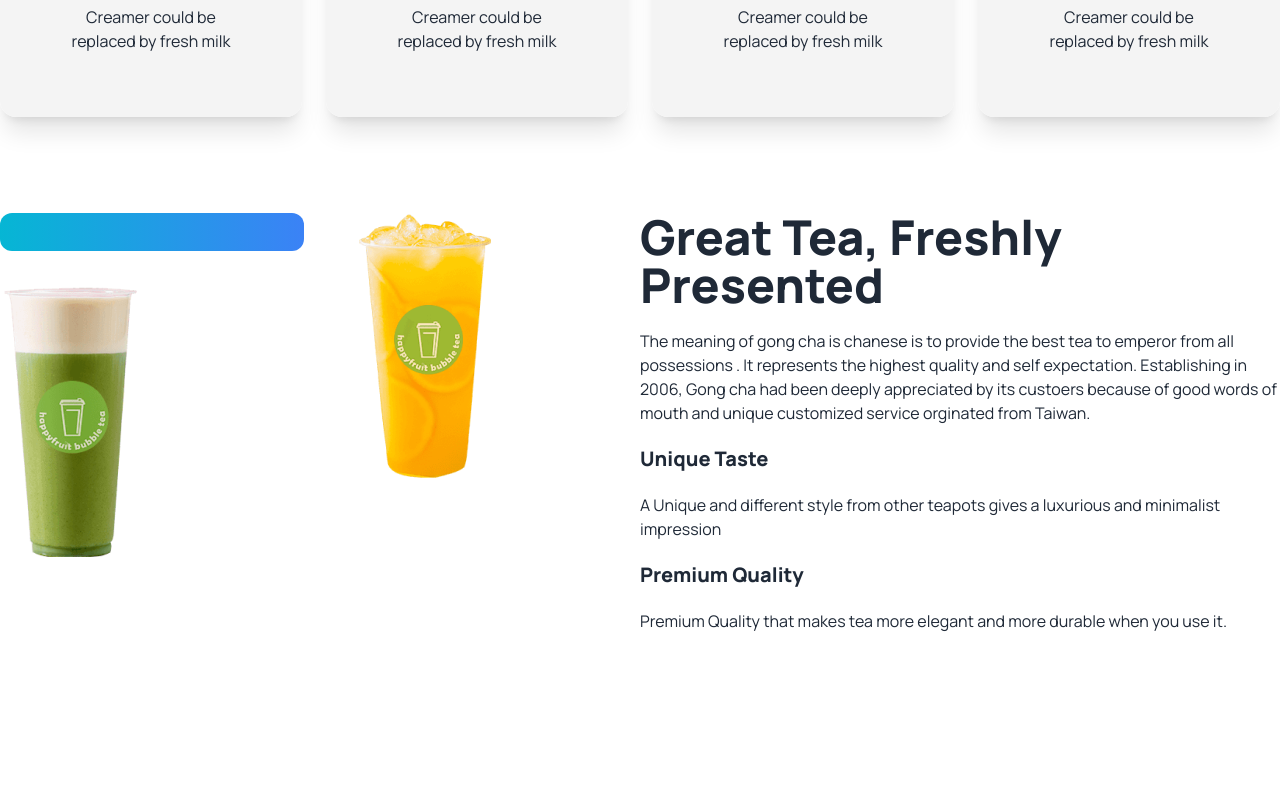
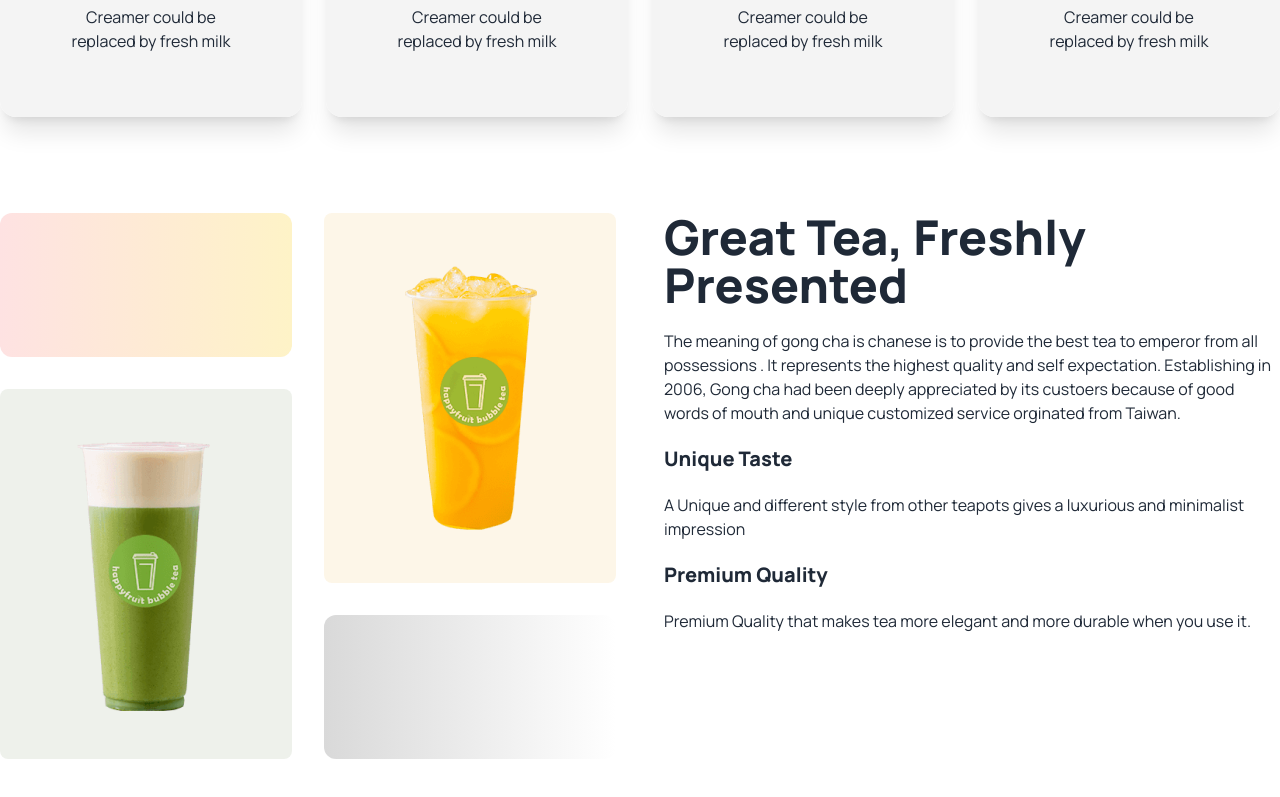
Before and after one commit to pkcbcse/tea-house-with-daisyui, a plain HTML site: page index.html in a window 1280 px wide. Shown: the part 924-1721 px from the top of the page. Before the commit the page ends 1653 px from the top, so only its background shows below. Drawn offline with nearby package versions, Linux system fonts and the light colour scheme.

Commit message:
Implement grid layout with gradient_Module_14.5

```diff
--- a/index.html
+++ b/index.html
@@ -127,16 +127,16 @@
 
     <!-- Great tea fresh Tea Section -->
 
-    <Section class="my-24 flex flex-col lg:flex-row">
+    <Section class="my-24 flex gap-12 flex-col lg:flex-row">
       <div class="grid gap-8 grid-cols-1 md:grid-cols-2 flex-1">
-        <div class="rounded-xl bg-gradient-to-r from-cyan-500 to-blue-500"></div>
-        <div class="row-span-2">
+        <div class="rounded-xl h-36  bg-gradient-to-r from-red-100 to bg-amber-100"></div>
+        <div class="row-span-2 bg-[#e6a6231a] rounded-lg px-8 py-12 flex justify-center items-center">
           <img src="images/fresh-1.png" alt="">
         </div>
-        <div class="row-span-2">
+        <div class="row-span-2 bg-[#5776391A] rounded-lg px-8 py-12 flex justify-center items-center">
           <img src="images/fresh-2.png" alt="">
         </div>
-        <div> </div>
+        <div class="rounded-xl h-36  bg-gradient-to-r from-[#D9D9D9] to-[#FFFFFF]"></div>
       </div>
       <div class="space-y-5 flex-1">
         <h3 class="text-5xl font-extrabold">Great Tea, Freshly<br> Presented</h3>
```
